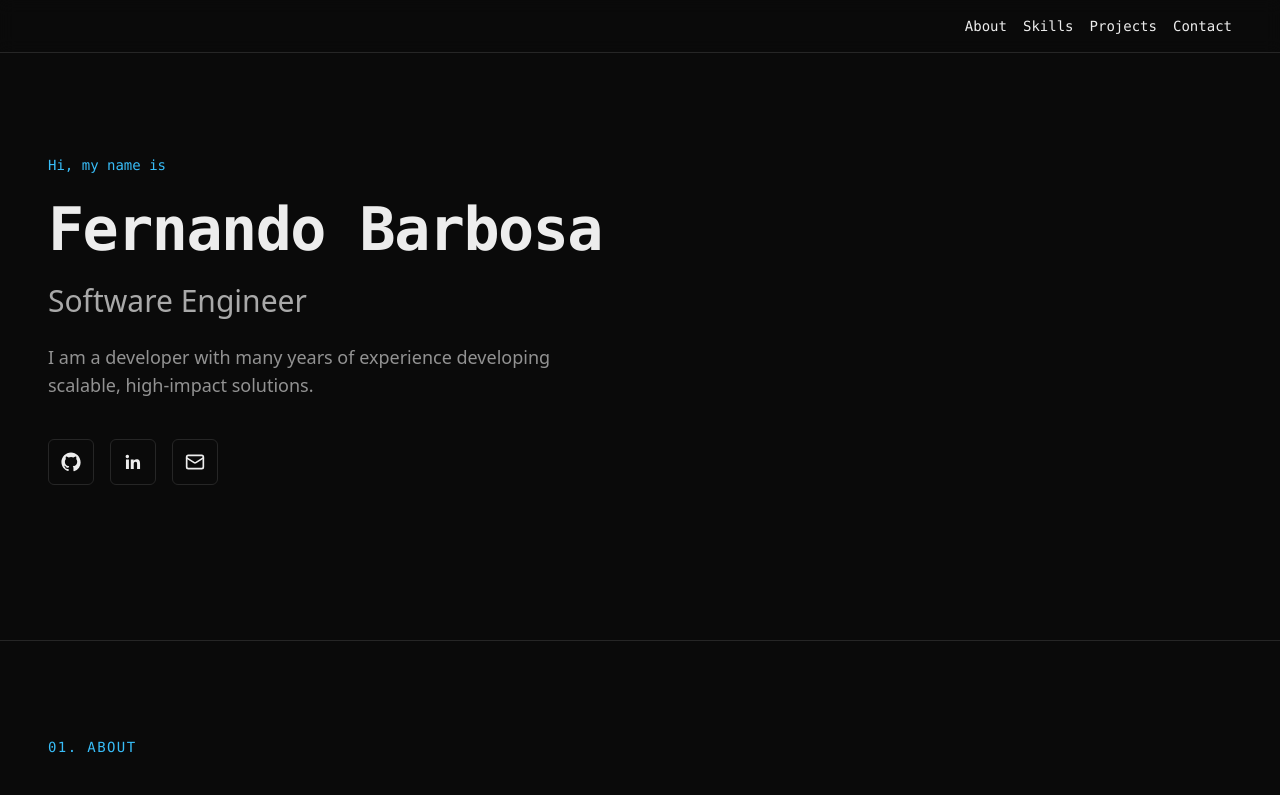
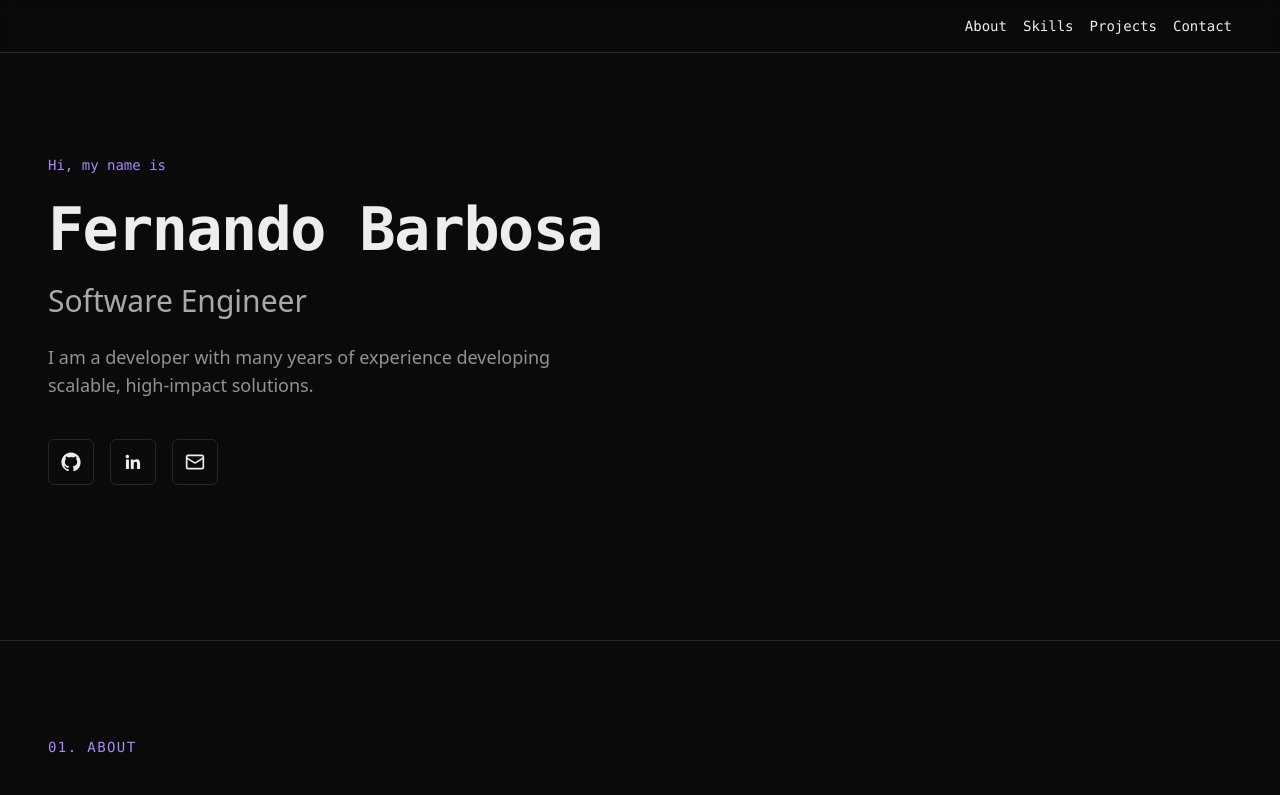
Before and after one commit to fernandoobarbosa/portfolio, a Next.js app: page / in a window 1280 px wide. Shown: the top 795 px of the page. Built offline with nearby package versions, Linux system fonts and the light colour scheme.

Commit message:
style: recolor accent to purple and add pulse/blink animations

```diff
--- a/app/globals.css
+++ b/app/globals.css
@@ -3,7 +3,7 @@
 @theme {
   --color-background: #0a0a0a;
   --color-foreground: #ededed;
-  --color-accent: #38bdf8;
+  --color-accent: #a78bfa;
   --color-border: #262626;
 }
 
@@ -16,8 +16,39 @@ body {
   color: var(--color-foreground);
 }
 
+@keyframes pulse-dot {
+  0%,
+  100% {
+    opacity: 1;
+  }
+  50% {
+    opacity: 0.4;
+  }
+}
+
+.animate-pulse-dot {
+  animation: pulse-dot 2s ease-in-out infinite;
+}
+
+@keyframes blink-cursor {
+  0%,
+  49% {
+    opacity: 1;
+  }
+  50%,
+  100% {
+    opacity: 0;
+  }
+}
+
+.animate-blink {
+  animation: blink-cursor 1s steps(1) infinite;
+}
+
 @media (prefers-reduced-motion: reduce) {
   * {
     transition-duration: 0.01ms !important;
+    animation-duration: 0.01ms !important;
+    animation-iteration-count: 1 !important;
   }
 }
```
